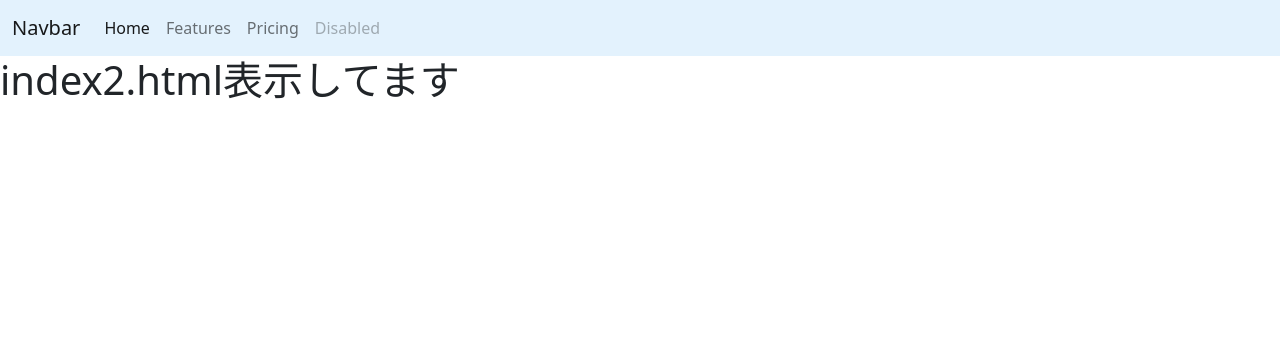
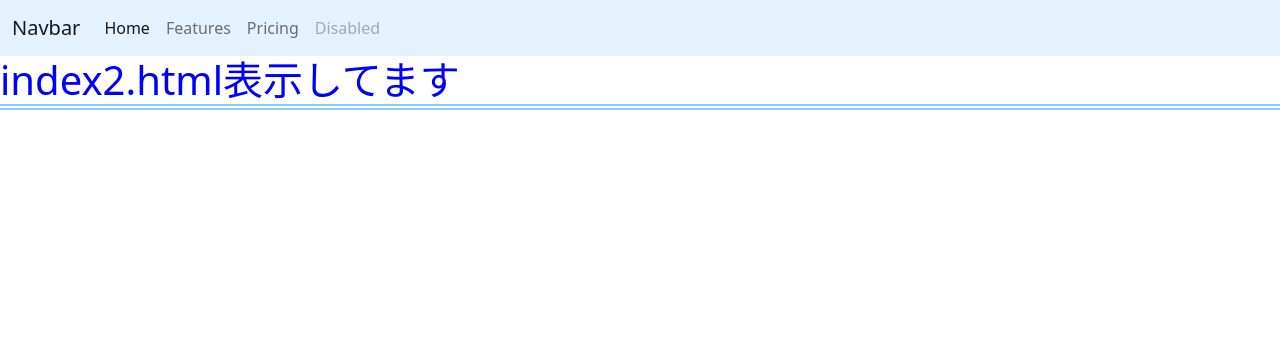
Before and after one commit to Cavacan/test_flask, a Flask app: page /test in a window 1280 px wide. Shown: the top 356 px of the page. Run offline with Flask 3, Linux system fonts and the light colour scheme.

Commit message:
3eme part termine

```diff
--- /dev/null
+++ b/testapp/static/css/style.css
@@ -0,0 +1,4 @@
+h1 {
+  color: blue;
+  border-bottom: double 6px #87CEFA;
+}
--- a/testapp/templates/layout.html
+++ b/testapp/templates/layout.html
@@ -5,6 +5,7 @@
     <meta http-equiv="X-UA-Compatible" content="IE=edge">
     <meta name="viewport" content="width=device-width, initial-scale=1.0">
     <link href="https://cdn.jsdelivr.net/npm/bootstrap@5.0.2/dist/css/bootstrap.min.css" rel="stylesheet" integrity="sha384-EVSTQN3/azprG1Anm3QDgpJLIm9Nao0Yz1ztcQTwFspd3yD65VohhpuuCOmLASjC" crossorigin="anonymous">
+    <link rel="stylesheet" href="{{ url_for('static', filename='css/style.css') }}"/>
     <title>テストWebアプリ</title>
 </head>
 <body>
--- a/testapp/templates/testapp/index.html
+++ b/testapp/templates/testapp/index.html
@@ -3,7 +3,8 @@
 {% block content %}
 <div class="container">
     <h1>index.html表示してます</h1>
-    <P>{{ my_dict.insert_something1 }}</P>
+    <img src="{{ url_for('static', filename='images/Flask_logo.svg') }}">
+    <P id="test">{{ my_dict.insert_something1 }}</P>
     <P>{{ my_dict.insert_something2 }}</P>
 
     <h2> titles </h2>
@@ -19,4 +20,5 @@
         {% endfor %}
     </ul>
 </div>
+<script src="{{ url_for('static', filename='javascript/sample.js')}}"></script>
 {% endblock %}
```
Also changed, not shown: testapp/static/javascript/sample.js (added, +8 -0 lines), testapp/static/images/Flask_logo.svg (added).
